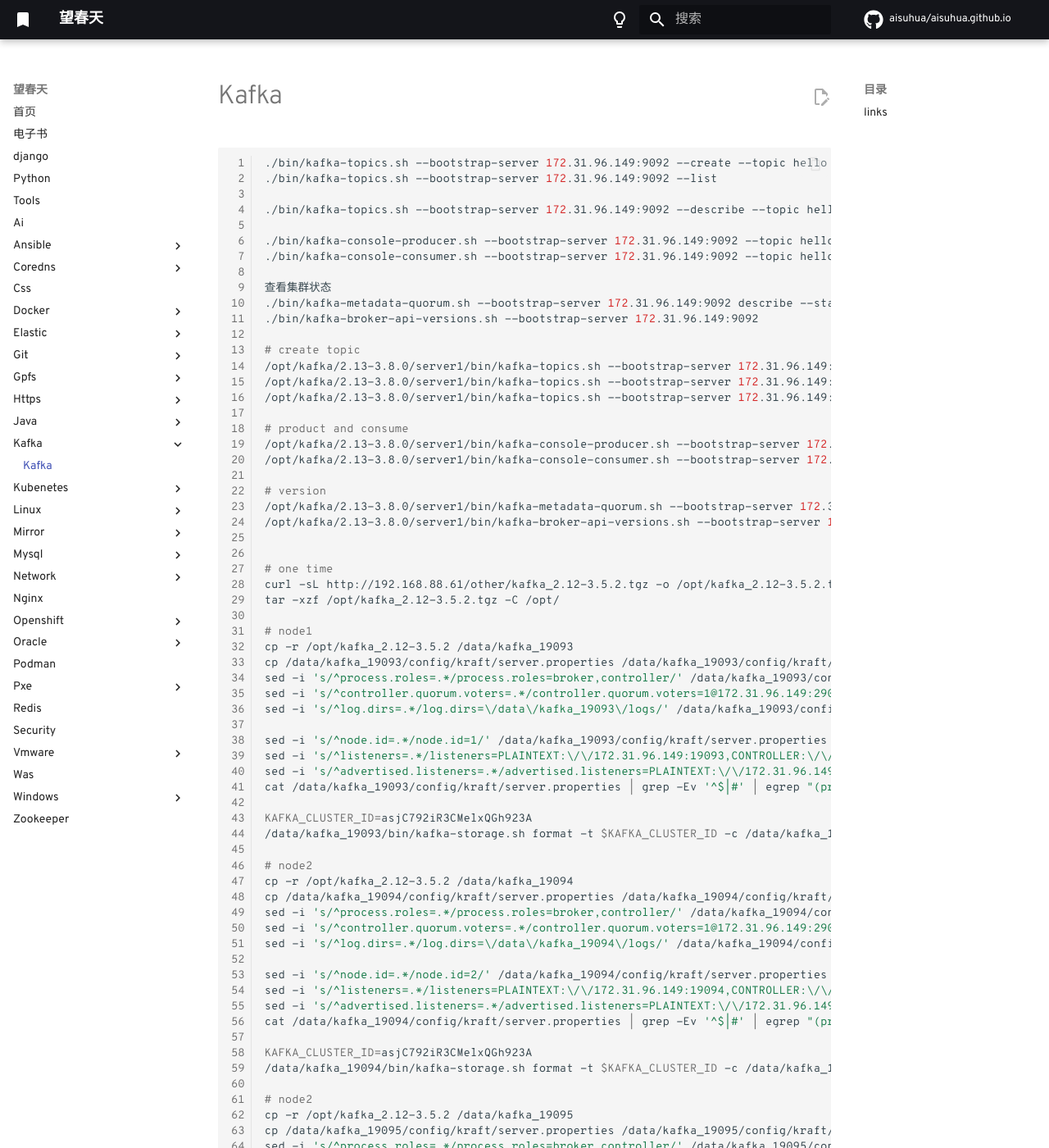
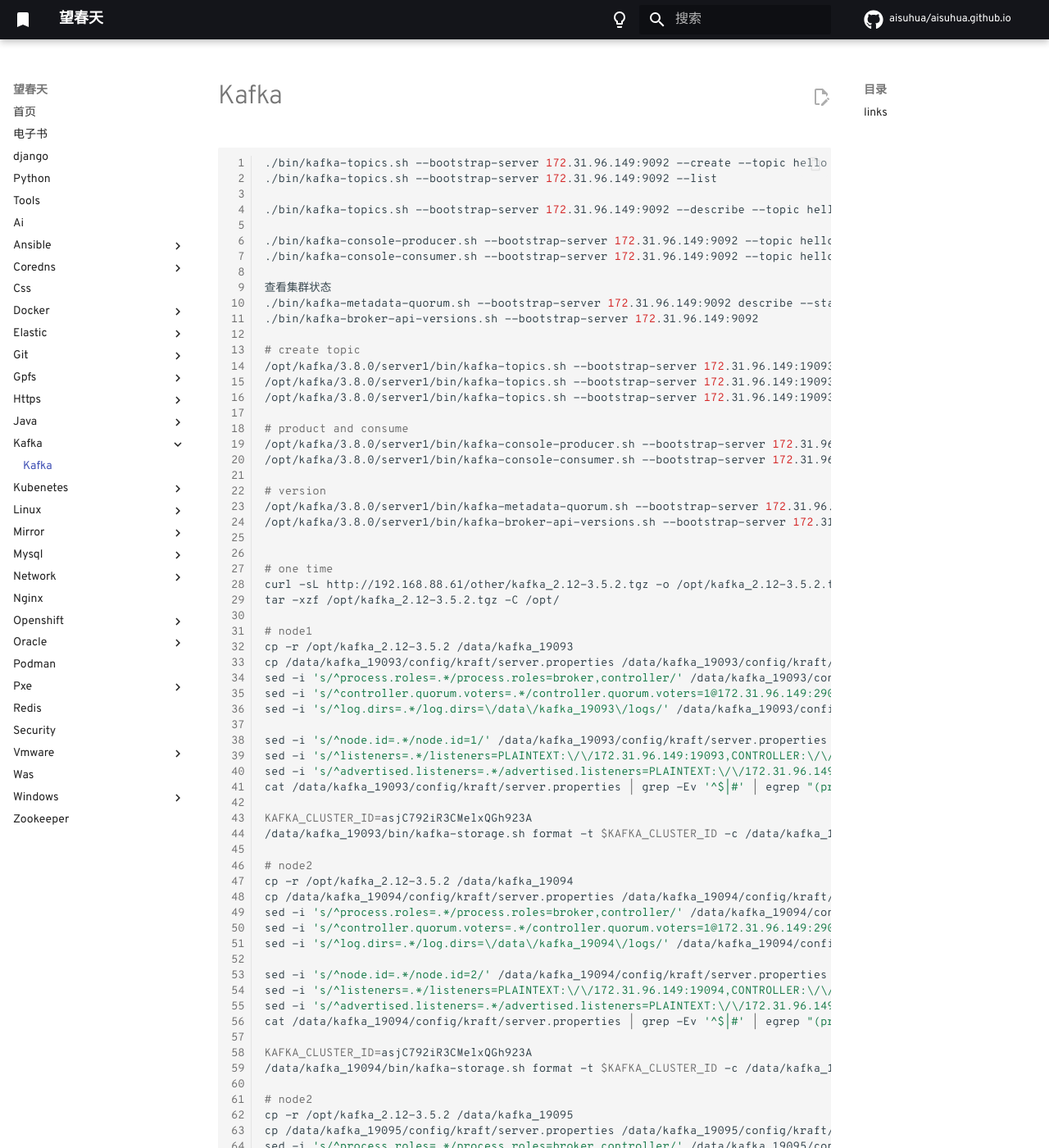
Before and after one commit to aisuhua/aisuhua.github.io, an MkDocs documentation site: the page built from docs/kafka/REAEMD.md, in a window 1280 px wide and 1400 px high. Shown: the whole window at 82% size. Built offline with MkDocs 1.6.1 and Material for MkDocs 9.7.7, drawn with Linux system fonts in a browser that asks for light colours; comment, search, counter and statistics services are not loaded; some of the changed text lies outside the part shown.

Commit message:
REAEMD.md

````diff
--- a/docs/kafka/REAEMD.md
+++ b/docs/kafka/REAEMD.md
@@ -14,17 +14,17 @@
 ./bin/kafka-broker-api-versions.sh --bootstrap-server 172.31.96.149:9092
 
 # create topic
-/opt/kafka/2.13-3.8.0/server1/bin/kafka-topics.sh --bootstrap-server 172.31.96.149:19093 --command-config /opt/kafka/2.13-3.8.0/server1/config/kraft/admin.conf --list
-/opt/kafka/2.13-3.8.0/server1/bin/kafka-topics.sh --bootstrap-server 172.31.96.149:19093 --command-config /opt/kafka/2.13-3.8.0/server1/config/kraft/admin.conf --create --topic hello
-/opt/kafka/2.13-3.8.0/server1/bin/kafka-topics.sh --bootstrap-server 172.31.96.149:19093 --command-config /opt/kafka/2.13-3.8.0/server1/config/kraft/admin.conf --describe --topic hello
+/opt/kafka/3.8.0/server1/bin/kafka-topics.sh --bootstrap-server 172.31.96.149:19093 --command-config /opt/kafka/3.8.0/server1/config/kraft/admin.conf --list
+/opt/kafka/3.8.0/server1/bin/kafka-topics.sh --bootstrap-server 172.31.96.149:19093 --command-config /opt/kafka/3.8.0/server1/config/kraft/admin.conf --create --topic hello
+/opt/kafka/3.8.0/server1/bin/kafka-topics.sh --bootstrap-server 172.31.96.149:19093 --command-config /opt/kafka/3.8.0/server1/config/kraft/admin.conf --describe --topic hello
 
 # product and consume
-/opt/kafka/2.13-3.8.0/server1/bin/kafka-console-producer.sh --bootstrap-server 172.31.96.149:19093 --producer.config /opt/kafka/2.13-3.8.0/server1/config/kraft/admin.conf --topic hello
-/opt/kafka/2.13-3.8.0/server1/bin/kafka-console-consumer.sh --bootstrap-server 172.31.96.149:19093 --consumer.config /opt/kafka/2.13-3.8.0/server1/config/kraft/admin.conf --topic hello --from-beginning
+/opt/kafka/3.8.0/server1/bin/kafka-console-producer.sh --bootstrap-server 172.31.96.149:19093 --producer.config /opt/kafka/3.8.0/server1/config/kraft/admin.conf --topic hello
+/opt/kafka/3.8.0/server1/bin/kafka-console-consumer.sh --bootstrap-server 172.31.96.149:19093 --consumer.config /opt/kafka/3.8.0/server1/config/kraft/admin.conf --topic hello --from-beginning
 
 # version
-/opt/kafka/2.13-3.8.0/server1/bin/kafka-metadata-quorum.sh --bootstrap-server 172.31.96.149:19093 --command-config /opt/kafka/2.13-3.8.0/server1/config/kraft/admin.conf describe --status
-/opt/kafka/2.13-3.8.0/server1/bin/kafka-broker-api-versions.sh --bootstrap-server 172.31.96.149:19093 --command-config /opt/kafka/2.13-3.8.0/server1/config/kraft/admin.conf
+/opt/kafka/3.8.0/server1/bin/kafka-metadata-quorum.sh --bootstrap-server 172.31.96.149:19093 --command-config /opt/kafka/3.8.0/server1/config/kraft/admin.conf describe --status
+/opt/kafka/3.8.0/server1/bin/kafka-broker-api-versions.sh --bootstrap-server 172.31.96.149:19093 --command-config /opt/kafka/3.8.0/server1/config/kraft/admin.conf
 
 
 # one time
@@ -77,7 +77,7 @@
 /data/kafka_19095/bin/kafka-storage.sh format -t $KAFKA_CLUSTER_ID -c /data/kafka_19095/config/kraft/server.properties
 
 
-/opt/kafka/2.13-3.8.0/server1/bin/kafka-broker-api-versions.sh --bootstrap-server 172.31.96.149:19093
+/data/kafka_19095/bin/kafka-broker-api-versions.sh --bootstrap-server 172.31.96.149:19093
 ```
 
 ## links
````
